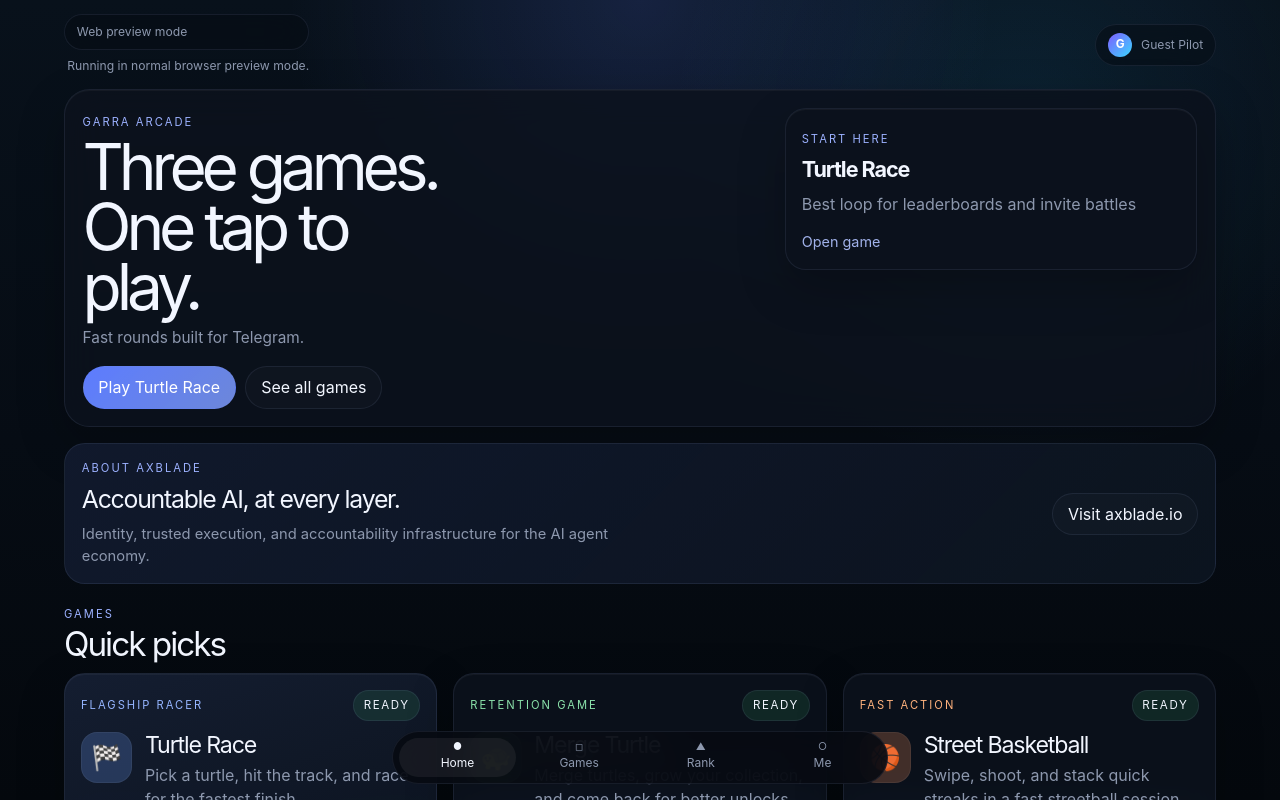
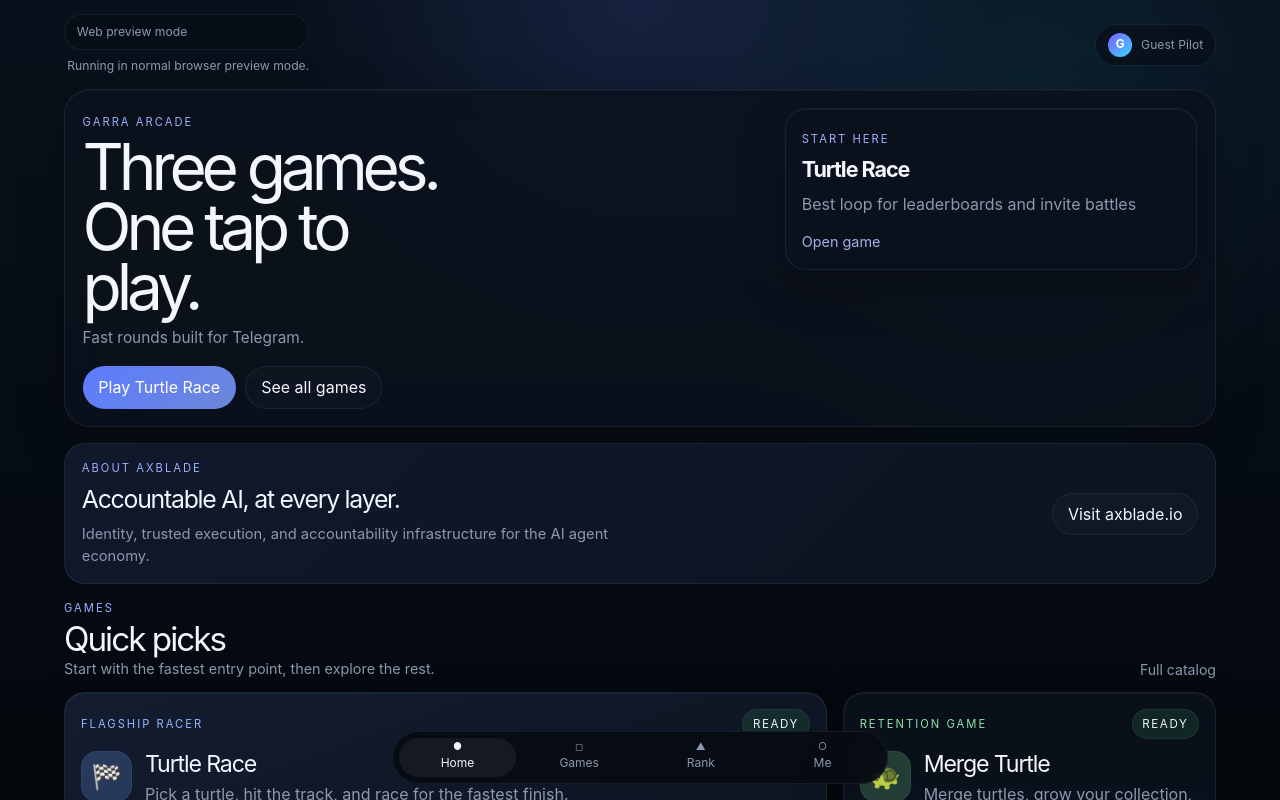
Before and after one commit to wubin-garra/Telegram-Mini-Apps, a Next.js app: page / in a window 1280 px wide. Shown: the top 800 px of the page. Built offline with nearby package versions, Linux system fonts and the light colour scheme.

Commit message:
Refine homepage layout

```diff
--- a/src/app/globals.css
+++ b/src/app/globals.css
@@ -328,10 +328,38 @@
   line-height: 1;
 }
 
+.section-heading {
+  display: flex;
+  align-items: flex-end;
+  justify-content: space-between;
+  gap: 1rem;
+}
+
+.section-heading__copy {
+  display: flex;
+  flex-direction: column;
+  gap: 0.14rem;
+}
+
+.section-heading__copy p {
+  margin: 0;
+  color: var(--muted);
+  font-size: 0.9rem;
+}
+
+.section-heading__link {
+  color: var(--muted);
+  font-size: 0.88rem;
+}
+
 .game-grid {
   display: grid;
   grid-template-columns: repeat(3, minmax(0, 1fr));
   gap: 1rem;
+}
+
+.page--home .game-card--priority {
+  grid-column: span 2;
 }
 
 .game-card,
@@ -901,6 +929,10 @@
     flex-direction: column;
     align-items: flex-start;
   }
+
+  .page--home .game-card--priority {
+    grid-column: span 1;
+  }
 }
 
 @media (max-width: 720px) {
@@ -936,6 +968,11 @@
 
   .hero-panel__copy h1 {
     max-width: 10ch;
+  }
+
+  .section-heading {
+    align-items: flex-start;
+    flex-direction: column;
   }
 
   .leaderboard-head,
--- a/src/app/page.tsx
+++ b/src/app/page.tsx
@@ -73,8 +73,14 @@
 
         <section className="section-block">
           <div className="section-heading">
-            <span className="eyebrow">Games</span>
-            <h2>Quick picks</h2>
+            <div className="section-heading__copy">
+              <span className="eyebrow">Games</span>
+              <h2>Quick picks</h2>
+              <p>Start with the fastest entry point, then explore the rest.</p>
+            </div>
+            <Link className="section-heading__link" href="/games">
+              Full catalog
+            </Link>
           </div>
           <div className="game-grid">
             {games.map((game, index) => (
```
